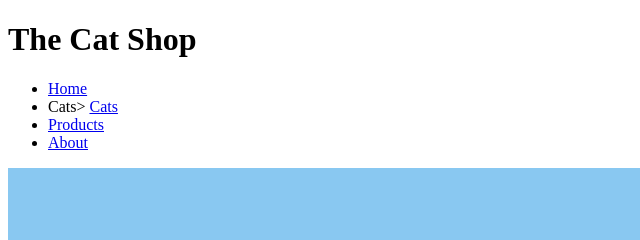
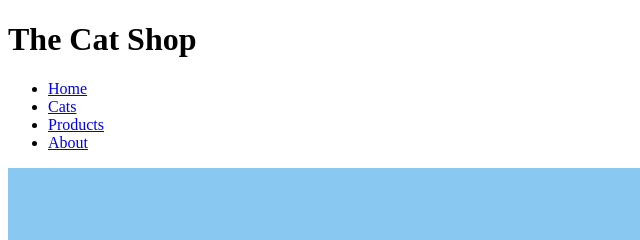
Before and after one commit to dcheley/Copycat, a plain HTML site: page index.html in a window 1280 px wide. Shown: the top 240 px of the page, 0-640 px from the left. Drawn offline with Linux system fonts and the light colour scheme.

Commit message:
Fixing one syntax error on index.html <nav>

```diff
--- a/index.html
+++ b/index.html
@@ -15,7 +15,7 @@
             <li class="nav-item">
               <a href="#home">Home</a>
             </li>
-            <li class="nav-item">Cats>
+            <li class="nav-item">
               <a href="#cats">Cats</a>
             </li>
             <li class="nav-item">
```
